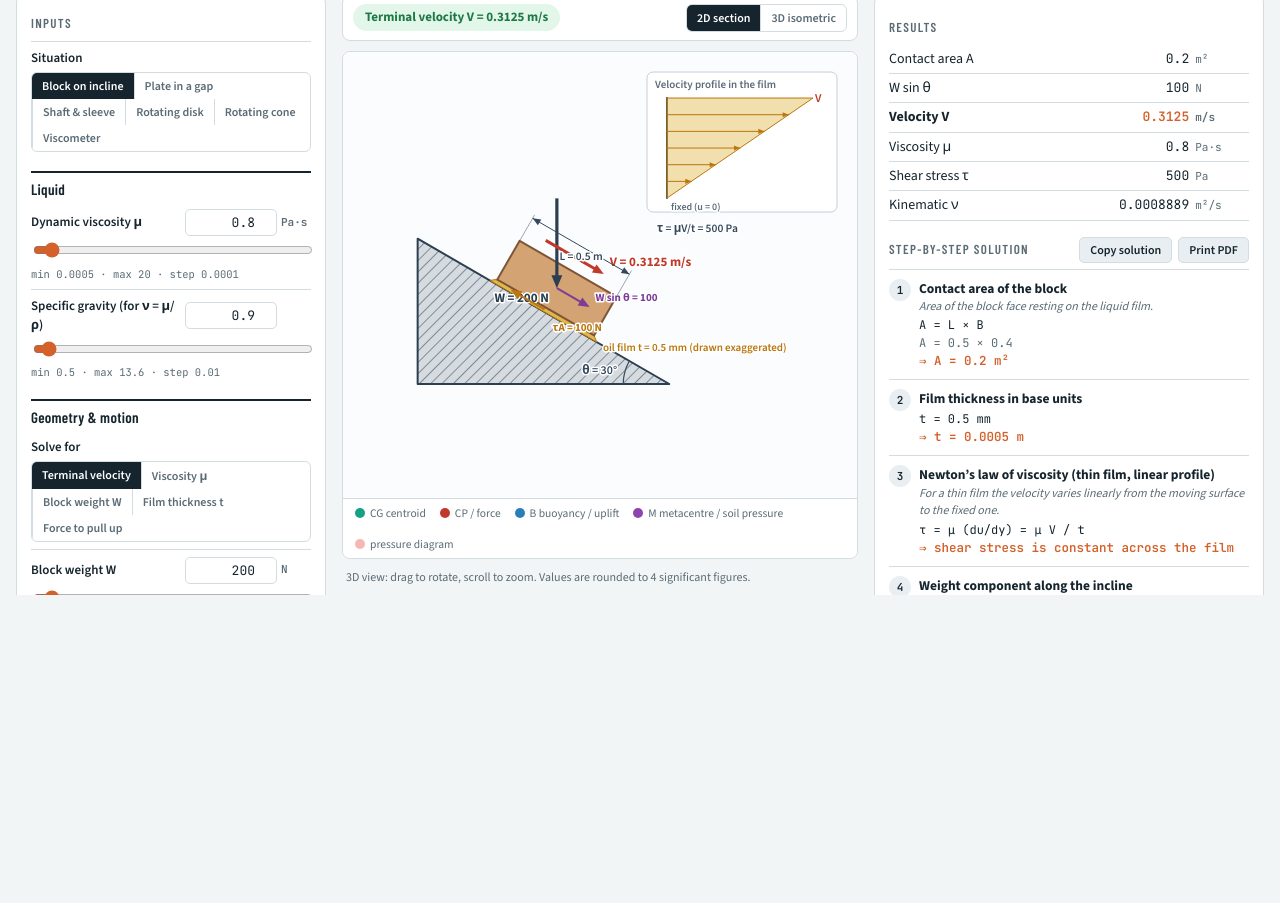
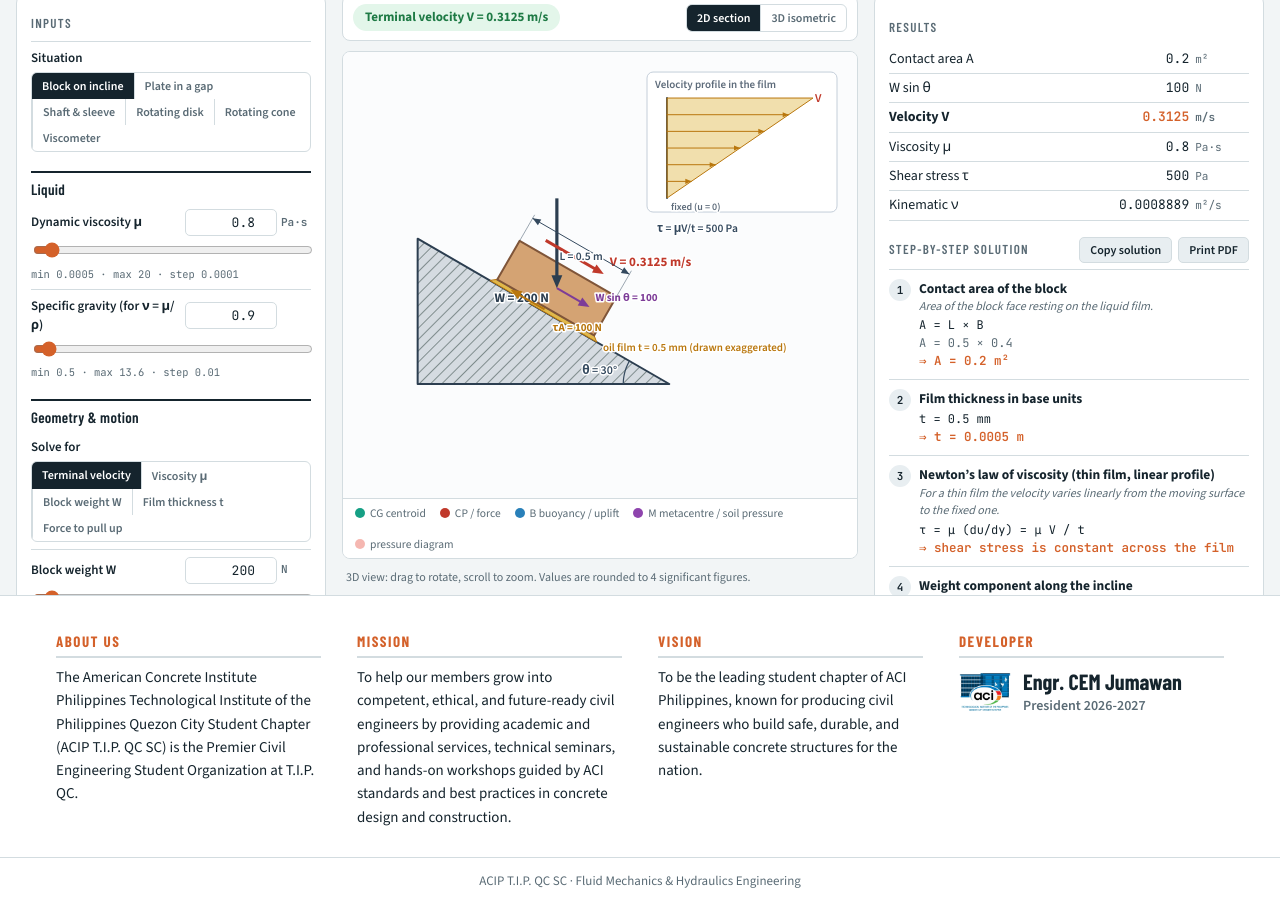
Before and after one commit to ACIP-TIP-QC-SC/fluid-hydraulics-sim, a plain HTML site: page index.html in a window 1280 px wide. Shown: the part 205-1108 px from the top of the page. Before the commit the page ends 800 px from the top, so only its background shows below. Drawn offline with nearby package versions, Linux system fonts and the light colour scheme.

Commit message:
Add About Us, Mission, Vision and Developer footer
The header and solver still fill the first screen; the footer sits
below and is reached by scrolling past the end of the solver.

Co-Authored-By: Claude Opus 5.5 <noreply@anthropic.com>
Claude-Session: https://claude.ai/code/session_01SeTJsWaKGdyoxAAKJLGaZZ

```diff
--- a/index.html
+++ b/index.html
@@ -32,8 +32,10 @@
   --accent: #f08a50; --accent-ink: #1a0d05; --tab-bg: #1c2b36; color-scheme: dark;
 }
 * { box-sizing: border-box; }
-html, body { margin: 0; height: 100%; }
-body { background: var(--paper); color: var(--ink); font-family: var(--f-body); display: flex; flex-direction: column; min-height: 100dvh; }
+html, body { margin: 0; }
+body { background: var(--paper); color: var(--ink); font-family: var(--f-body); }
+/* The header and solver fill the first screen; the footer sits below it. */
+.shell { display: flex; flex-direction: column; height: 100vh; height: 100dvh; }
 header.app {
   display: flex; align-items: center; gap: 12px 20px; flex-wrap: wrap;
   padding: 12px max(16px, env(safe-area-inset-right, 0px)) 0 max(16px, env(safe-area-inset-left, 0px));
@@ -69,17 +71,41 @@ nav.disc button:focus-visible { outline: 2px solid var(--accent); outline-offset
 main { flex: 1; position: relative; min-height: 0; }
 main iframe { position: absolute; inset: 0; width: 100%; height: 100%; border: 0; display: block; background: var(--paper); }
 main iframe[hidden] { display: none; }
+footer.site { background: var(--panel); border-top: 1px solid var(--rule); color: var(--ink); }
+footer.site .inner {
+  max-width: 1200px; margin: 0 auto; display: grid; gap: 28px 36px;
+  grid-template-columns: repeat(auto-fit, minmax(240px, 1fr));
+  padding: 36px max(16px, env(safe-area-inset-right, 0px)) 28px max(16px, env(safe-area-inset-left, 0px));
+}
+footer.site section { min-width: 0; }
+footer.site h2 {
+  margin: 0 0 8px; font-family: var(--f-display); font-weight: 700; font-size: 15px;
+  letter-spacing: 0.1em; text-transform: uppercase; color: var(--accent);
+  padding-bottom: 6px; border-bottom: 2px solid var(--rule);
+}
+footer.site p { margin: 0; font-size: 15px; line-height: 1.55; color: var(--ink); }
+footer.site .dev { display: flex; align-items: center; gap: 12px; }
+footer.site .dev img { flex: none; width: 52px; height: 52px; object-fit: contain; }
+footer.site .dev .name { font-family: var(--f-display); font-weight: 700; font-size: 22px; line-height: 1.1; }
+footer.site .dev .role { color: var(--muted); font-weight: 600; font-size: 14px; margin-top: 2px; }
+footer.site .base {
+  border-top: 1px solid var(--rule); color: var(--muted); font-size: 13px; text-align: center;
+  padding: 14px 16px calc(14px + env(safe-area-inset-bottom, 0px));
+}
 @media (max-width: 720px) {
   .brand img { width: 52px; height: 52px; }
   .side { width: 100%; }
   nav.disc { width: 100%; }
   nav.disc button { flex: 1; justify-content: center; font-size: 16px; padding: 9px 8px 8px; white-space: nowrap; }
   nav.disc button svg { display: none; }
-  main { min-height: 80dvh; }
+  .shell { height: auto; min-height: 100dvh; }
+  main { flex: none; height: 80vh; height: 80dvh; }
+  footer.site .inner { padding-top: 28px; gap: 24px; }
 }
 </style>
 </head>
 <body>
+<div class="shell">
 <header class="app">
   <div class="brand">
     <img src="logo.png" width="64" height="64" alt="ACI Philippines T.I.P. Quezon City Student Chapter logo">
@@ -114,6 +140,34 @@ main iframe[hidden] { display: none; }
   <iframe id="pane-fm" role="tabpanel" aria-labelledby="tab-fm" title="Fluid Mechanics solver" data-src="fm/index.html" hidden></iframe>
   <iframe id="pane-hyd" role="tabpanel" aria-labelledby="tab-hyd" title="Hydraulics Engineering solver" data-src="hyd/index.html" hidden></iframe>
 </main>
+</div>
+<footer class="site">
+  <div class="inner">
+    <section aria-labelledby="ft-about">
+      <h2 id="ft-about">About Us</h2>
+      <p>The American Concrete Institute Philippines Technological Institute of the Philippines Quezon City Student Chapter (ACIP T.I.P. QC SC) is the Premier Civil Engineering Student Organization at T.I.P. QC.</p>
+    </section>
+    <section aria-labelledby="ft-mission">
+      <h2 id="ft-mission">Mission</h2>
+      <p>To help our members grow into competent, ethical, and future-ready civil engineers by providing academic and professional services, technical seminars, and hands-on workshops guided by ACI standards and best practices in concrete design and construction.</p>
+    </section>
+    <section aria-labelledby="ft-vision">
+      <h2 id="ft-vision">Vision</h2>
+      <p>To be the leading student chapter of ACI Philippines, known for producing civil engineers who build safe, durable, and sustainable concrete structures for the nation.</p>
+    </section>
+    <section aria-labelledby="ft-dev">
+      <h2 id="ft-dev">Developer</h2>
+      <div class="dev">
+        <img src="logo.png" width="52" height="52" alt="">
+        <div>
+          <div class="name">Engr. CEM Jumawan</div>
+          <div class="role">President 2026-2027</div>
+        </div>
+      </div>
+    </section>
+  </div>
+  <div class="base">ACIP T.I.P. QC SC · Fluid Mechanics &amp; Hydraulics Engineering</div>
+</footer>
 <script>
 (function () {
   'use strict';
```
